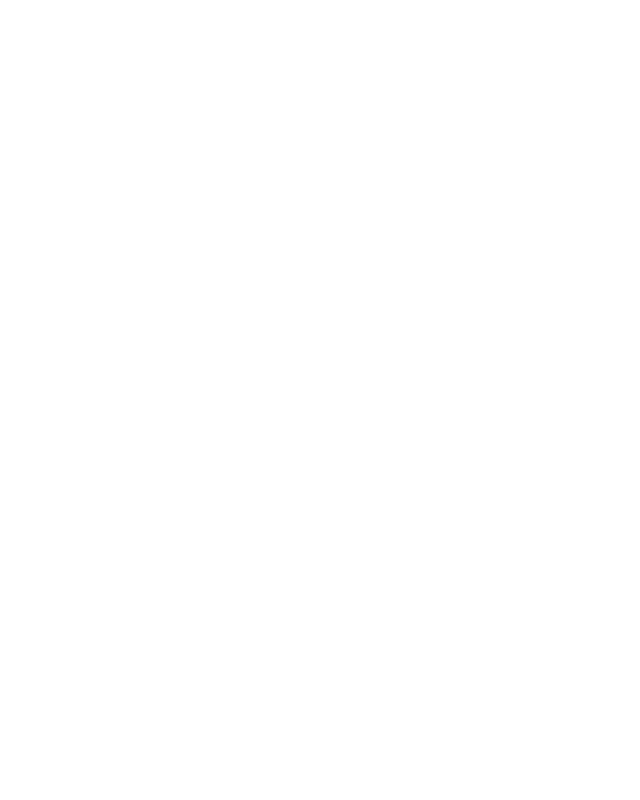
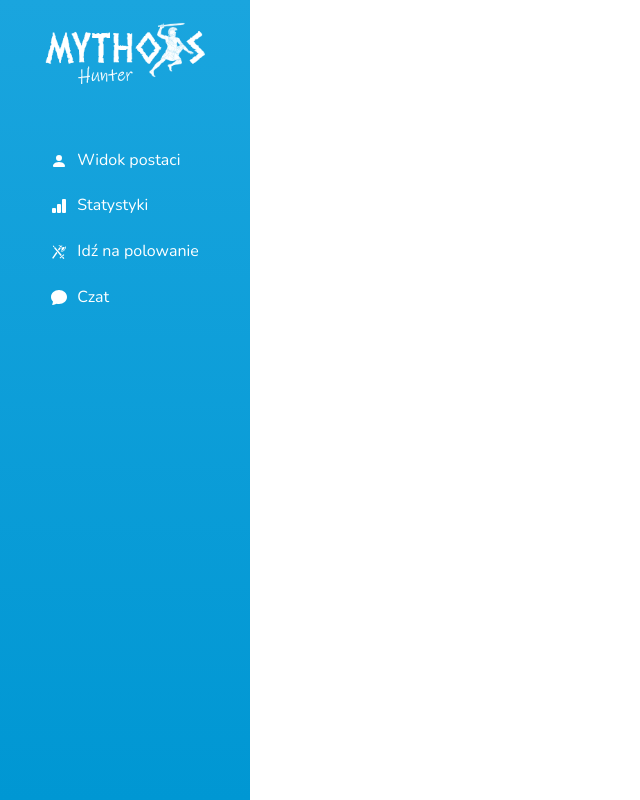
Before and after one commit to MarcinTomkiewicz/mythos-hunter, a React (Create React App) app: page / in a window 1280 px wide. Shown: the whole page, without its empty margins (0-640 px from the left). Built offline with nearby package versions, Linux system fonts and the light colour scheme.

Commit message:
Add styles

```diff
--- a/public/index.html
+++ b/public/index.html
@@ -13,7 +13,7 @@
     <link rel="preconnect" href="https://fonts.googleapis.com" />
     <link rel="preconnect" href="https://fonts.gstatic.com" crossorigin />
     <link
-      href="https://fonts.googleapis.com/css2?family=Mukta:wght@200;300;400;500;600&display=swap"
+      href="https://fonts.googleapis.com/css2?family=Nunito:wght@300;400;600&display=swap"
       rel="stylesheet"
     />
     <!--
--- a/src/App.tsx
+++ b/src/App.tsx
@@ -1,5 +1,37 @@
 import "./scss/main.scss";
+import logo from "./img/Logo.png";
+import { GiAxeSword } from "react-icons/gi";
+import {
+  BsChatFill,
+  BsPersonFill,
+  BsBarChartFill,
+  BsCaretLeftSquareFill,
+} from "react-icons/bs";
 
 export const App = () => {
-  return <div></div>;
+  return (
+    <main className="main">
+      <nav className="navigation">
+        <div className="fullsize-menu">
+          <img className="logo" alt="" src={logo} />
+          <ul className="fullsize-menu__list">
+            <li className="fullsize-menu__item">
+              <BsPersonFill className="menu-icon menu-icon--big" /> Widok
+              postaci
+            </li>
+            <li className="fullsize-menu__item">
+              <BsBarChartFill className="menu-icon menu-icon--big" /> Statystyki
+            </li>
+            <li className="fullsize-menu__item">
+              <GiAxeSword className="menu-icon menu-icon--big" /> Idź na
+              polowanie
+            </li>
+            <li className="fullsize-menu__item">
+              <BsChatFill className="menu-icon menu-icon--big" /> Czat
+            </li>
+          </ul>
+        </div>
+      </nav>
+    </main>
+  );
 };
--- a/src/scss/_base.scss
+++ b/src/scss/_base.scss
@@ -12,10 +12,9 @@
 }
 
 body {
-  font-family: "Mukta", sans-serif;
+  font-family: "Nunito", sans-serif;
   font-size: 1.6rem;
   line-height: 1.6;
   font-weight: 300;
-  min-height: 100vh;
   color: #333;
 }
--- a/src/scss/_layout.scss
+++ b/src/scss/_layout.scss
@@ -0,0 +1,45 @@
+.main {
+  display: flex;
+  min-height: 100vh;
+}
+
+.logo {
+  width: 16rem;
+}
+
+.navigation {
+  background-image: linear-gradient($color-primary-light, $color-primary-dark);
+  padding: 2rem 1rem;
+  width: 25rem;
+  display: flex;
+  flex-flow: column;
+  transition: all 0.2s;
+  color: #fff;
+  &--small {
+    width: 8rem;
+  }
+}
+
+.fullsize-menu {
+  display: flex;
+  align-items: center;
+  flex-flow: column;
+  flex-grow: 1;
+  &__list {
+    margin-top: 5rem;
+  }
+  &__item {
+    cursor: pointer;
+    display: flex;
+    align-items: center;
+    justify-content: flex-start;
+    padding: 1rem 2rem;
+    transition: all 0.2s;
+    &:hover {
+      background-color: #30b1e4;
+    }
+    & .menu-icon {
+      margin-right: 1rem;
+    }
+  }
+}
--- a/src/scss/_utils.scss
+++ b/src/scss/_utils.scss
@@ -0,0 +1,11 @@
+ul {
+  list-style: none;
+}
+
+.menu-icon {
+  &--small {
+  }
+
+  &--big {
+  }
+}
--- a/src/scss/_variables.scss
+++ b/src/scss/_variables.scss
@@ -0,0 +1,2 @@
+$color-primary-light: #1aa5de;
+$color-primary-dark: #0097d3;
```
Also changed, not shown: src/img/Logo.png (added), src/img/Logo@2x.png (added).
